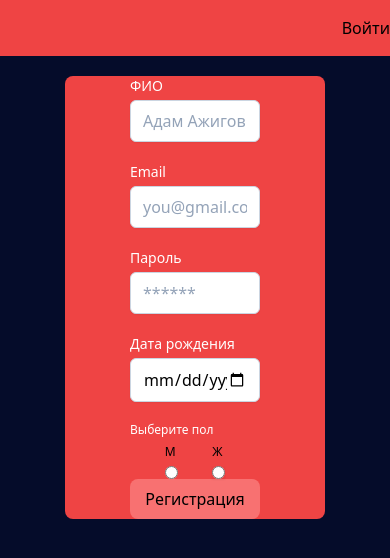
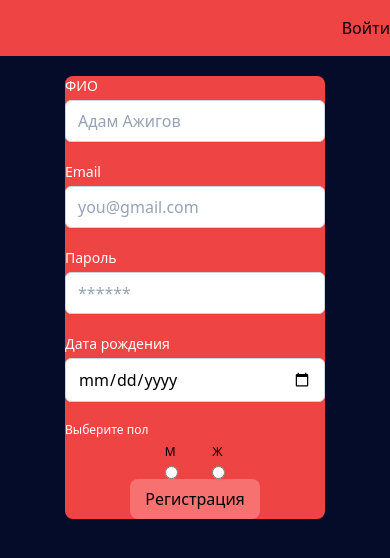
Before and after one commit to adam-azhigov/app-authauthorization-registration, a React (Create React App) app in the folder client/: page / in a window 390 px wide. Shown: the top 558 px of the page. Built offline with nearby package versions, Linux system fonts and the light colour scheme.

Commit message:
адаптировал стараницу регист. и авториз.

```diff
--- a/client/src/components/PersonalArea.jsx
+++ b/client/src/components/PersonalArea.jsx
@@ -1,11 +1,13 @@
 import React, {useEffect, useRef, useState} from 'react';
 import {useDispatch, useSelector} from "react-redux";
 import {loadUserCurrent} from "../redux/features/users";
+import { useNavigate } from 'react-router-dom'
 import Popup from "./Popup";
 
 const PersonalArea = () => {
     const dispatch = useDispatch();
     const inputFileRef = useRef();
+    const navigate = useNavigate()
 
     const [popUp, setPopUp] = useState(false);
     const token = useSelector(state => state.application?.token)
--- a/client/src/components/SignUp.jsx
+++ b/client/src/components/SignUp.jsx
@@ -110,7 +110,7 @@ const SignUp = () => {
     return (
         <div>
             <form className="bg-red-500 w-2/3 mx-auto rounded-lg">
-                <label className="block w-2/4 mx-auto mt-5">
+                <label className="block md:w-2/4 mx-auto mt-5">
                     <span className=" after:ml-0.5 block text-sm font-medium text-white">
                          ФИО
                     </span>
@@ -123,7 +123,7 @@ const SignUp = () => {
                            onChange={handleChangeFullname}
                     />
                 </label>
-                <label className="block w-2/4 mx-auto mt-5">
+                <label className="block md:w-2/4 mx-auto mt-5">
                     <span className="after:ml-0.5 after:text-red-500 block text-sm font-medium text-white">
                          Email
                     </span>
@@ -137,7 +137,7 @@ const SignUp = () => {
 
                     />
                 </label>
-                <label className="block w-2/4 mx-auto mt-5">
+                <label className="block md:w-2/4 mx-auto mt-5">
                     <span className=" after:ml-0.5  block text-sm font-medium text-white">
                          Пароль
                     </span>
@@ -151,7 +151,7 @@ const SignUp = () => {
 
                     />
                 </label>
-                <label className="block w-2/4 mx-auto mt-5">
+                <label className="block md:w-2/4 mx-auto mt-5">
                 <span className=" after:ml-0.5  block text-sm font-medium text-white">
                          Дата рождения
                     </span>
@@ -164,7 +164,7 @@ const SignUp = () => {
                            onChange={handleChangeDateOfBirth}
                     />
                 </label>
-                <span className="block w-2/4 mx-auto mt-5 text-xs text-white">Выберите  пол</span>
+                <span className="block md:w-2/4 mx-auto mt-5 text-xs text-white">Выберите  пол</span>
                 <div className="flex w-2/4 mx-auto justify-evenly">
                     <div>
                         <label className="text-xs " >
--- a/client/src/components/SingIn.jsx
+++ b/client/src/components/SingIn.jsx
@@ -32,9 +32,8 @@ const SingIn = () => {
 
     return (
         <div>
-           <div className='text-white text-center'>{error}</div>
-            <form className="bg-red-500 w-2/3 h-60 mx-auto rounded-lg">
-
+           <div className='text-yellow-500 text-center'>{error}</div>
+            <form className="bg-red-500  h-60  rounded-lg">
                 <label className="block w-2/4 mx-auto mt-5">
                     <span className="after:ml-0.5 after:text-red-500 block text-sm font-medium text-white">
                          Email
--- a/package.json
+++ b/package.json
@@ -5,6 +5,7 @@
   "main": "index.js",
   "scripts": {
     "server": "nodemon index.js",
+    "dev": "concurrently \"nodemon index\" \"cd client && npm start\"",
     "start": "node index.js",
     "heroku-postbuild": "cd client && npm install && npm run build"
   },
@@ -13,6 +14,7 @@
   "dependencies": {
     "bcrypt": "^5.0.1",
     "body-parser": "^1.20.0",
+    "concurrently": "^7.4.0",
     "cors": "^2.8.5",
     "dotenv": "^16.0.1",
     "express": "^4.18.1",
```
